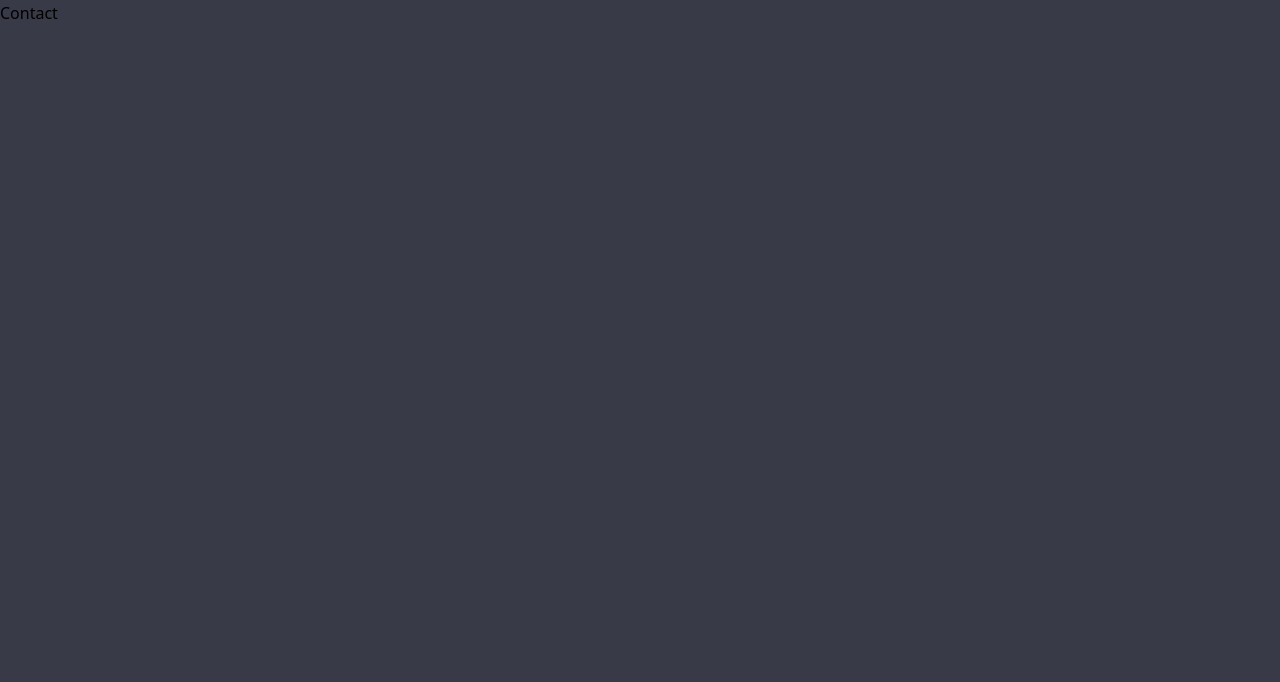
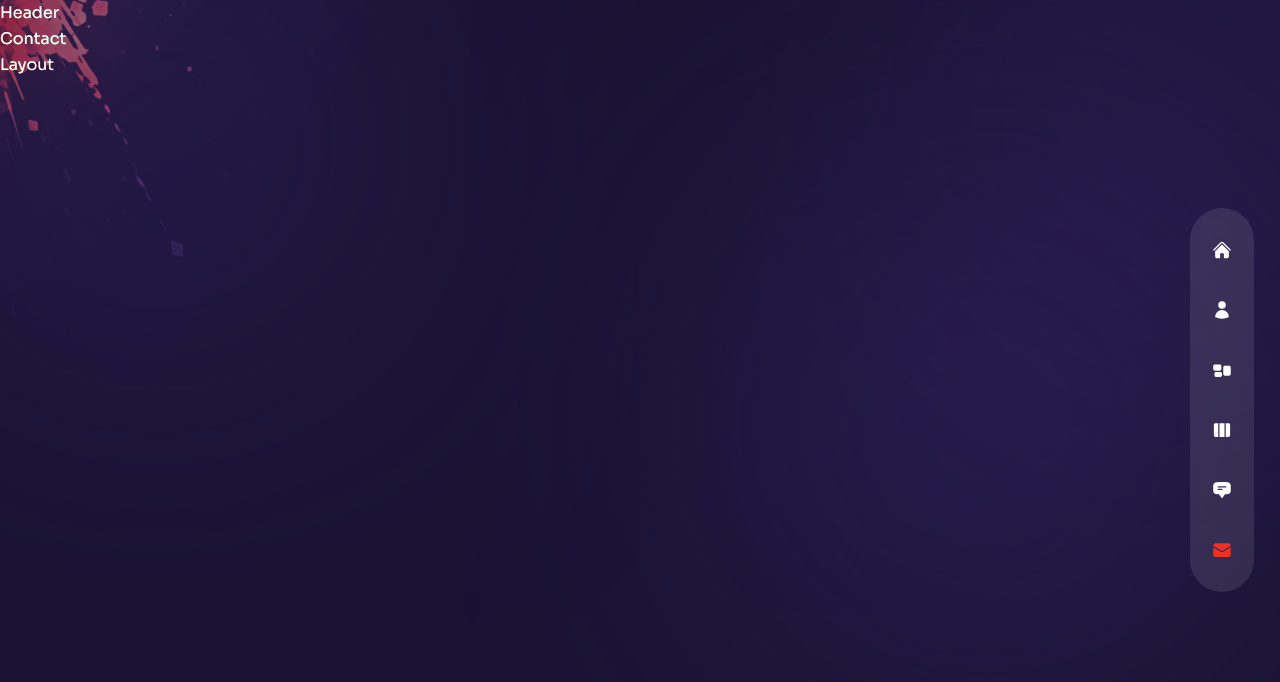
Before and after one commit to rahulav35/Portfolio, a Next.js app: page /contact in a window 1280 px wide. Shown: the top 682 px of the page. Built offline with nearby package versions, Linux system fonts and the light colour scheme.

Commit message:
HomePage

```diff
--- a/components/Layout.js
+++ b/components/Layout.js
@@ -1,5 +1,33 @@
-const Layout = () => {
-  return <div>Layout</div>;
+import {  Sora} from "@next/font/google";
+
+
+
+// font settings
+
+const sora =Sora ({
+  subsets : ['latin'],
+  variable : '--font-sora',
+  weight: ['100','200','300', '400','500','600', '700' , '800']
+});
+
+
+
+// components
+
+import Nav from '../components/Nav'
+import Header from '../components/Header'
+import TopLeftImg from '../components/TopLeftImg'
+
+
+const Layout = ({children}) => {
+  return (<div className={`page bg-site text-white bg-cover bg-no-repeat ${sora.variable} font-sora relative `}>
+     <TopLeftImg/>
+    <Nav/>
+    <Header/>
+    {children}
+
+
+    Layout</div>);
 };
 
 export default Layout;
--- a/components/Nav.js
+++ b/components/Nav.js
@@ -6,28 +6,77 @@ import {
   HiRectangleGroup,
   HiChatBubbleBottomCenterText,
   HiEnvelope,
-} from 'react-icons/hi2';
+} from "react-icons/hi2";
 
 // nav data
 export const navData = [
-  { name: 'home', path: '/', icon: <HiHome /> },
-  { name: 'about', path: '/about', icon: <HiUser /> },
-  { name: 'services', path: '/services', icon: <HiRectangleGroup /> },
-  { name: 'work', path: '/work', icon: <HiViewColumns /> },
+  { name: "home", path: "/", icon: <HiHome /> },
+  { name: "about", path: "/about", icon: <HiUser /> },
+  { name: "services", path: "/services", icon: <HiRectangleGroup /> },
+  { name: "work", path: "/work", icon: <HiViewColumns /> },
   {
-    name: 'testimonials',
-    path: '/testimonials',
+    name: "testimonials",
+    path: "/testimonials",
     icon: <HiChatBubbleBottomCenterText />,
   },
   {
-    name: 'contact',
-    path: '/contact',
+    name: "contact",
+    path: "/contact",
     icon: <HiEnvelope />,
   },
 ];
 
+// next link
+import Link from "next/link";
+
+// next router
+import { useRouter } from "next/router";
+
 const Nav = () => {
-  return <nav>nav</nav>;
+  const router = useRouter();
+  const pathname = router.pathname;
+
+  return (
+    <nav
+      className="flex flex-col items-center xl:justify-center
+   gap-y-4 fixed h-max bottom-0 mt-auto xl:right-[2%] z-50 top-0 w-full xl:w-16 xl:max-w-md xl:h-screen "
+    >
+      {/* inner */}
+      <div
+        className="flex w-full xl:flex-col items-center justify-between
+    xl:justify-center gap-y-10 px-4 md:px-40 xl:px-0 h-[80px] xl:h-max py-8
+     bg-white/10 backdrop-blur-sm text-3xl xl:text-xl xl:rounded-full box-border "
+      >
+        {navData.map((link, index) => {
+          return (
+            <Link
+              className={`${link.path === pathname && "text-accent"}
+            relative flex items-center group hover:text-accent transition-all duration-300`}
+              href={link.path}
+              key={index}
+            >
+              {/* tooltip */}
+
+              <div className="absolute pr-14 right-0 hidden xl:group-hover:flex ">
+                <div className=" bg-white relative flex text-primary items-center p-[6px] rounded-[3px] ">
+                  <div className=" text-[12px] leading-none  font-semibold capitalize ">
+                    {link.name}
+                  </div>
+                  {/* triangle */}
+
+                  <div className="border-solid border-l-white border-l-8 border-y-transparent border-y-[6px] border-r-0 absolute -right-2"></div>
+                </div>
+              </div>
+
+              {/* icon */}
+
+              <div> {link.icon} </div>
+            </Link>
+          );
+        })}
+      </div>
+    </nav>
+  );
 };
 
 export default Nav;
--- a/components/TopLeftImg.js
+++ b/components/TopLeftImg.js
@@ -1,5 +1,11 @@
+import Image from "next/image";
+
 const TopLeftImg = () => {
-  return <div>Top Left Image</div>;
+  return <div className="absolute left-0 top-0 mix-blend-color-dodge z-10 w-[200px] xl:w-[400px] opacity-50 ">
+
+<Image src='/top-left-img.png' width={400} height={400} alt=""/>
+
+  </div>;
 };
 
 export default TopLeftImg;
--- a/pages/_app.js
+++ b/pages/_app.js
@@ -1,7 +1,11 @@
 import '../styles/globals.css';
+import Layout from "../components/Layout";
 
 function MyApp({ Component, pageProps }) {
-  return <Component {...pageProps} />;
+
+  return <Layout>
+    <Component {...pageProps} />
+  </Layout>;
 }
 
 export default MyApp;
```
